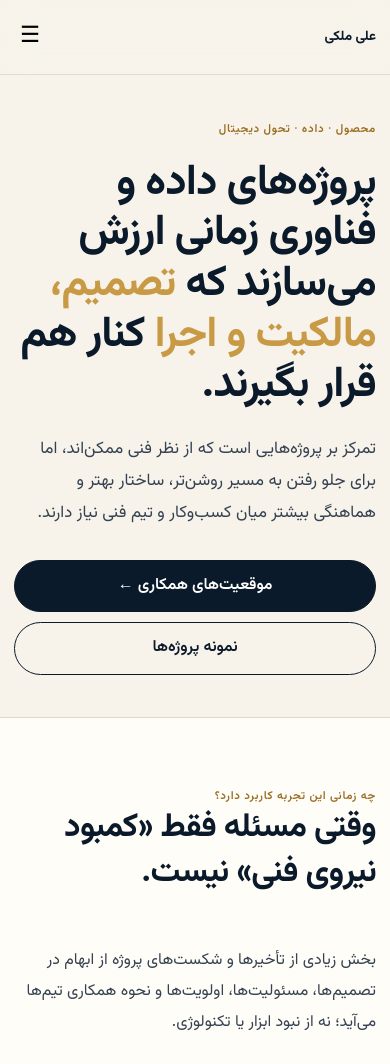
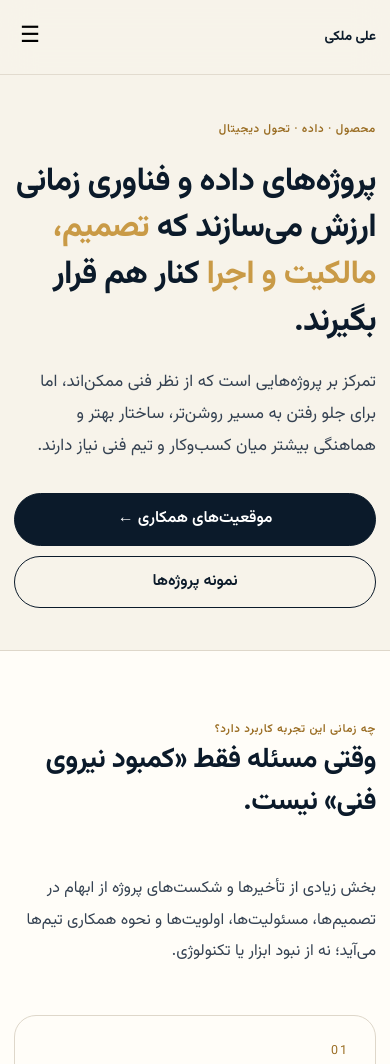
Before and after one commit to alimaleki100/alimaleki100.github.io, a plain HTML site: page fa/index.html in a window 390 px wide. Shown: the top 1064 px of the page. Drawn offline with Linux system fonts and the light colour scheme.

Commit message:
Reduce oversized headings in English and Persian layouts

```diff
--- a/styles.css
+++ b/styles.css
@@ -293,3 +293,20 @@ button,input,textarea{font:inherit}
 .contact-submit:focus-visible,.proof-link:focus-visible,.nav-cta:focus-visible{outline:3px solid var(--gold);outline-offset:3px}
 @media(max-width:900px){.cta:has(.contact-form) .cta-row{grid-template-columns:1fr}.contact-form{max-width:640px}.consulting-proof{align-items:flex-start}}
 @media(max-width:560px){.contact-form-fields{grid-template-columns:1fr}.contact-form{padding:22px 18px}.contact-form-footer{align-items:stretch;flex-direction:column}.contact-submit{width:100%;justify-content:space-between}.consulting-proof{flex-direction:column;gap:18px}.proof-link{width:100%;justify-content:space-between}}
+
+/* Balanced typographic scale for English and Persian — Oct 2026 */
+.section-title{font-size:clamp(1.85rem,3vw,3.2rem);line-height:1.16}
+.page-hero h1{font-size:clamp(2.35rem,4.1vw,4.25rem);line-height:1.13}
+.home-hero-copy h1{font-size:clamp(2.55rem,4.8vw,4.75rem);line-height:1.09}
+.cta:has(.contact-form) .section-title{font-size:clamp(2rem,3vw,3rem);line-height:1.18}
+.fa-page .section-title{font-size:clamp(1.9rem,2.8vw,3rem);line-height:1.42}
+.fa-page .hero-copy h1,.fa-page .page-hero h1{font-size:clamp(2.25rem,3.8vw,3.95rem);line-height:1.38}
+.fa-page .cta .section-title,.fa-page .cta:has(.contact-form) .section-title{font-size:clamp(1.95rem,2.8vw,2.9rem);line-height:1.48}
+@media(max-width:640px){
+.section-title{font-size:clamp(1.75rem,7.5vw,2.4rem)}
+.home-hero-copy h1,.page-hero h1{font-size:clamp(2.15rem,9vw,3rem)}
+.cta:has(.contact-form) .section-title{font-size:clamp(1.9rem,7.6vw,2.5rem)}
+.fa-page .section-title{font-size:clamp(1.75rem,7.2vw,2.3rem);line-height:1.5}
+.fa-page .hero-copy h1,.fa-page .page-hero h1{font-size:clamp(2.05rem,8.2vw,2.75rem);line-height:1.42}
+.fa-page .cta .section-title{font-size:clamp(1.8rem,7.2vw,2.35rem);line-height:1.52}
+}
```
